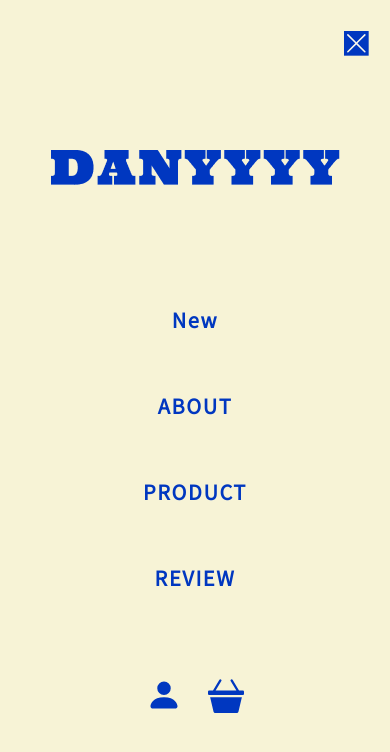
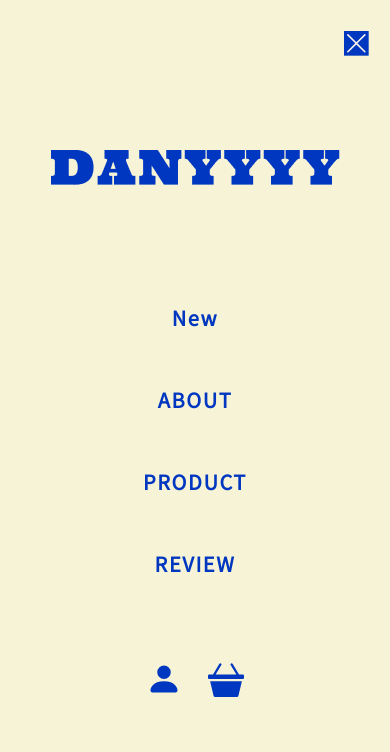
Before and after one commit to Lin4611/danny-dessert-store, a React (Vite) app: page / in a window 390 px wide. Both pictures are taken after a click on the button 364 px from the left and 37 px from the top of the page. Shown: the top 752 px of the page. Built offline with nearby package versions, Linux system fonts and the light colour scheme.

Commit message:
feat: change color and font settings to use design tokens

```diff
--- a/src/components/AppHeader.jsx
+++ b/src/components/AppHeader.jsx
@@ -9,7 +9,7 @@ const AppHeader = () => {
   const [isMenu, setIsMenu] = useState(false);
   return (
     <>
-      <header className="w-full bg-[#0037C0]">
+      <header className="w-full bg-primary-default">
         <section className="hidden sm:flex md:flex lg:flex justify-between items-center w-full px-20 pt-15 sm:px-8 sm:max-w-3xl md:max-w-5xl lg:max-w-[1920px]">
           <img
             src={logo}
@@ -19,19 +19,19 @@ const AppHeader = () => {
           <div className="flex max-w-[177px] w-full justify-between items-center">
             <button
               type="button"
-              className="w-[70px] h-[70px] flex justify-center items-center hover:rounded-full hover:shadow-2xl hover:shadow-[#F7F3D6]"
+              className="w-[70px] h-[70px] flex justify-center items-center hover:rounded-full hover:shadow-2xl hover:shadow-secondary-default"
             >
               <UserIcon
-                className="w-9 h-9 text-[#FBF8EB] aspect-square"
+                className="w-9 h-9 text-secondary-light aspect-square"
                 color="currentColor"
               />
             </button>
             <button
               type="button"
-              className="w-[70px] h-[70px] flex justify-center items-center hover:rounded-full hover:shadow-2xl hover:shadow-[#F7F3D6]"
+              className="w-[70px] h-[70px] flex justify-center items-center hover:rounded-full hover:shadow-2xl hover:shadow-secondary-default"
             >
               <CartIcon
-                className="w-9 h-9 text-[#FBF8EB] aspect-square"
+                className="w-9 h-9 text-secondary-light aspect-square"
                 color="currentColor"
               />
             </button>
@@ -46,7 +46,7 @@ const AppHeader = () => {
             />
             <button
               type="button"
-              className="max-w-7 w-full h-5 justify-self-end active:rounded-full active:shadow-2xl active:shadow-[#F7F3D6]"
+              className="max-w-7 w-full h-5 justify-self-end active:rounded-full active:shadow-2xl active:shadow-secondary-default"
               onClick={() => setIsMenu(!isMenu)}
             >
               <img
@@ -59,12 +59,12 @@ const AppHeader = () => {
           <div
             className={`${
               isMenu ? "flex" : "hidden"
-            } fixed inset-0 z-20 w-full h-full bg-[#F7F3D6] pt-5 flex-col items-center px-2.5 scroll-auto`}
+            } fixed inset-0 z-20 w-full h-full bg-secondary-default pt-5 flex-col items-center px-2.5 scroll-auto`}
           >
             <div className="flex w-full h-[47px] mb-[71px] justify-end">
               <button
                 type="button"
-                className="max-w-[47px] w-full h-[47px] flex justify-center items-center active:rounded-full active:shadow-2xl active:shadow-[#F7F3D6] "
+                className="max-w-[47px] w-full h-[47px] flex justify-center items-center active:rounded-full active:shadow-2xl active:shadow-secondary-default"
                 onClick={() => setIsMenu(!isMenu)}
               >
                 <img
@@ -87,7 +87,7 @@ const AppHeader = () => {
                 href="#"
                 className="w-full py-2.5 flex items-center justify-center"
               >
-                <span className="text-[#0037C0] text-xl font-bold tracking-[1.6px]">
+                <span className="text-primary-default label-lg">
                   New
                 </span>
               </a>
@@ -95,7 +95,7 @@ const AppHeader = () => {
                 href="#"
                 className="w-full py-2.5 flex items-center justify-center"
               >
-                <span className="text-[#0037C0] text-xl font-bold tracking-[1.6px]">
+                <span className="text-primary-default label-lg">
                   ABOUT
                 </span>
               </a>
@@ -103,7 +103,7 @@ const AppHeader = () => {
                 href="#"
                 className="w-full py-2.5 flex items-center justify-center"
               >
-                <span className="text-[#0037C0] text-xl font-bold tracking-[1.6px]">
+                <span className="text-primary-default label-lg">
                   PRODUCT
                 </span>
               </a>
@@ -111,7 +111,7 @@ const AppHeader = () => {
                 href="#"
                 className="w-full py-2.5 flex items-center justify-center"
               >
-                <span className="text-[#0037C0] text-xl font-bold tracking-[1.6px]">
+                <span className="text-primary-default label-lg">
                   REVIEW
                 </span>
               </a>
@@ -119,19 +119,19 @@ const AppHeader = () => {
             <div className="flex max-w-[125px] w-full h-[70px] justify-between items-center mt-[58px]">
               <button
                 type="button"
-                className="w-[70px] h-[70px] flex justify-center items-center hover:rounded-full hover:shadow-2xl hover:shadow-[#F7F3D6]"
+                className="w-[70px] h-[70px] flex justify-center items-center hover:rounded-full hover:shadow-2xl hover:shadow-secondary-default"
               >
                 <UserIcon
-                  className="w-9 h-9 text-[#0037C0] aspect-square"
+                  className="w-9 h-9 text-primary-default aspect-square"
                   color="currentColor"
                 />
               </button>
               <button
                 type="button"
-                className="w-[70px] h-[70px] flex justify-center items-center hover:rounded-full hover:shadow-2xl hover:shadow-[#F7F3D6]"
+                className="w-[70px] h-[70px] flex justify-center items-center hover:rounded-full hover:shadow-2xl hover:shadow-secondary-default"
               >
                 <CartIcon
-                  className="w-9 h-9 text-[#0037C0] aspect-square"
+                  className="w-9 h-9 text-primary-default aspect-square"
                   color="currentColor"
                 />
               </button>
```
